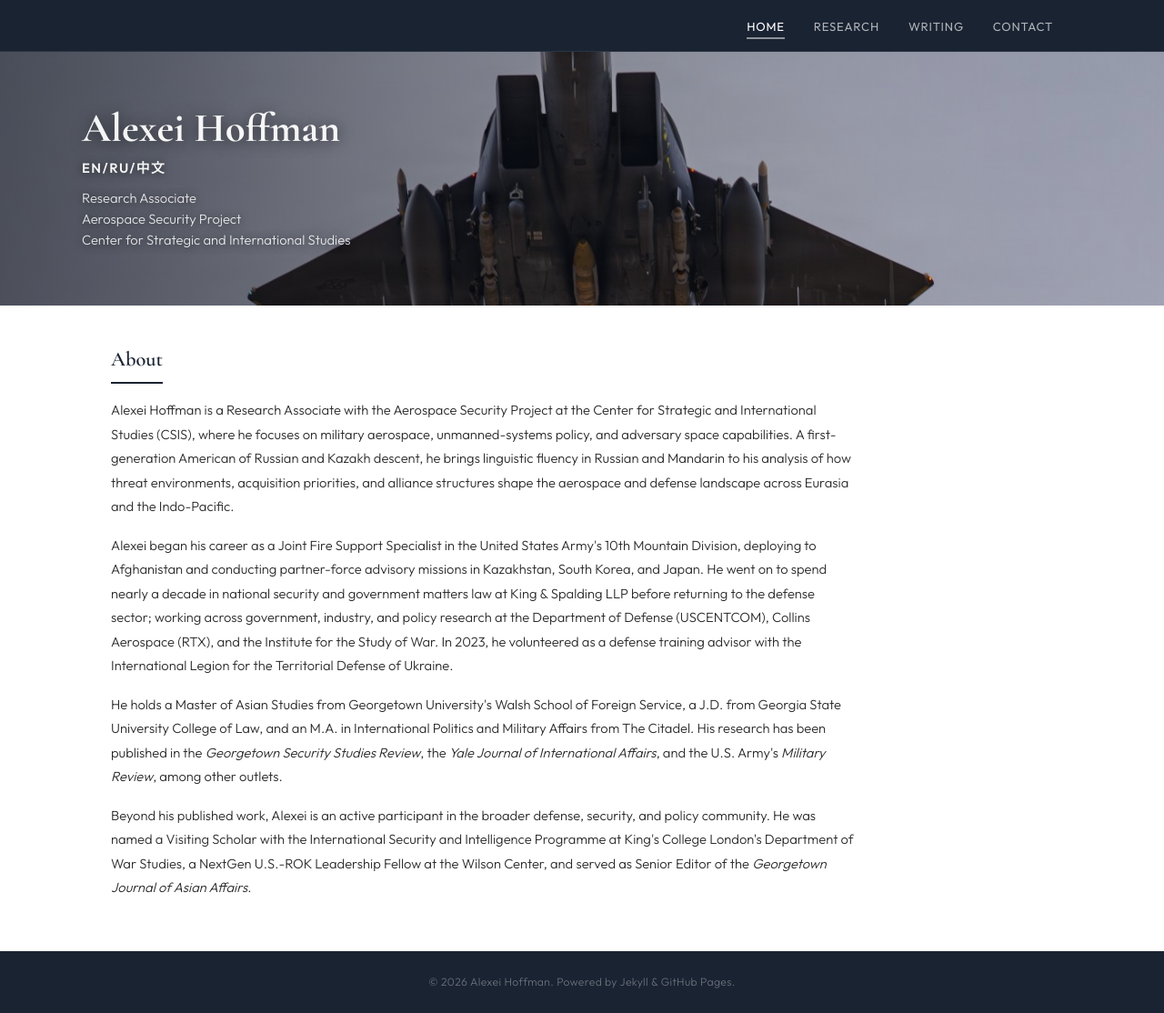
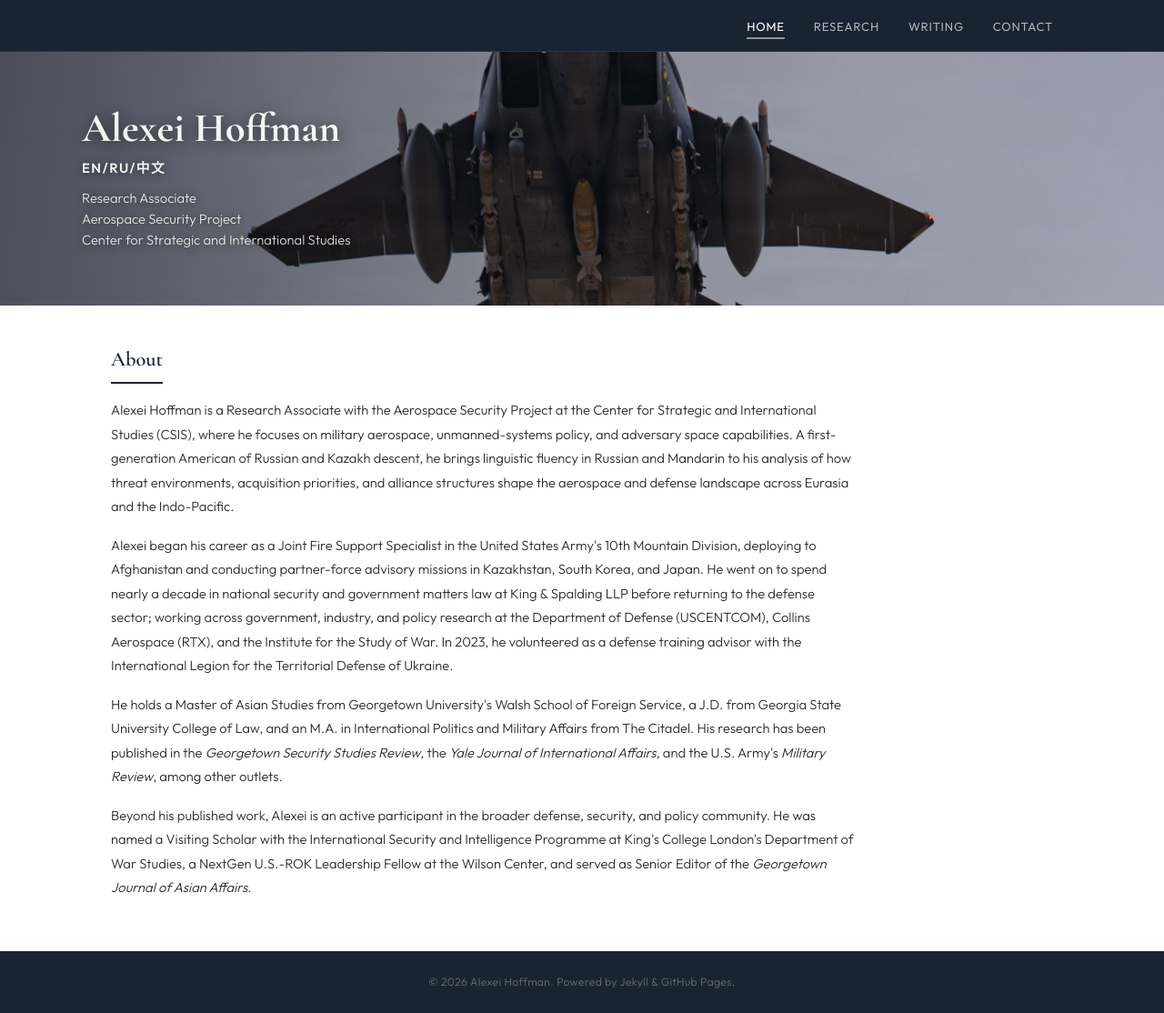
Before and after one commit to a-novi13-byte/a-novi13-byte.github.io, a Jekyll site: the page built from index.html, in a window 1280 px wide and 1114 px high. Shown: the whole window at 91% size. Built offline with Jekyll 4.4.1, drawn with Linux system fonts in a browser that asks for light colours.

Commit message:
Update index.html

```diff
--- a/index.html
+++ b/index.html
@@ -8,9 +8,7 @@
 </style>
 <section class="hero-banner">
   <!-- Banner credit: U.S. Central Command Public Affairs / DVIDS (public domain) -->
-  <img src="{{ '/assets/images/9568359_cropped.jpg' | relative_url }}"
-       style="object-position: center 30%;"
-       alt="Underside view of a U.S. Air Force F-15E Strike Eagle in flight, external fuel tanks and munitions visible beneath its wings.">
+  <img src="{{ '/assets/images/9568359_cropped.jpg' | relative_url }}" alt="Underside view of a military fighter jet flying overhead against a pale gray sky, with external fuel tanks and munitions visible beneath its wings.">
   <div class="hero-banner-overlay">
     <div class="hero-banner-inner">
       <h1>Alexei Hoffman</h1>
```
